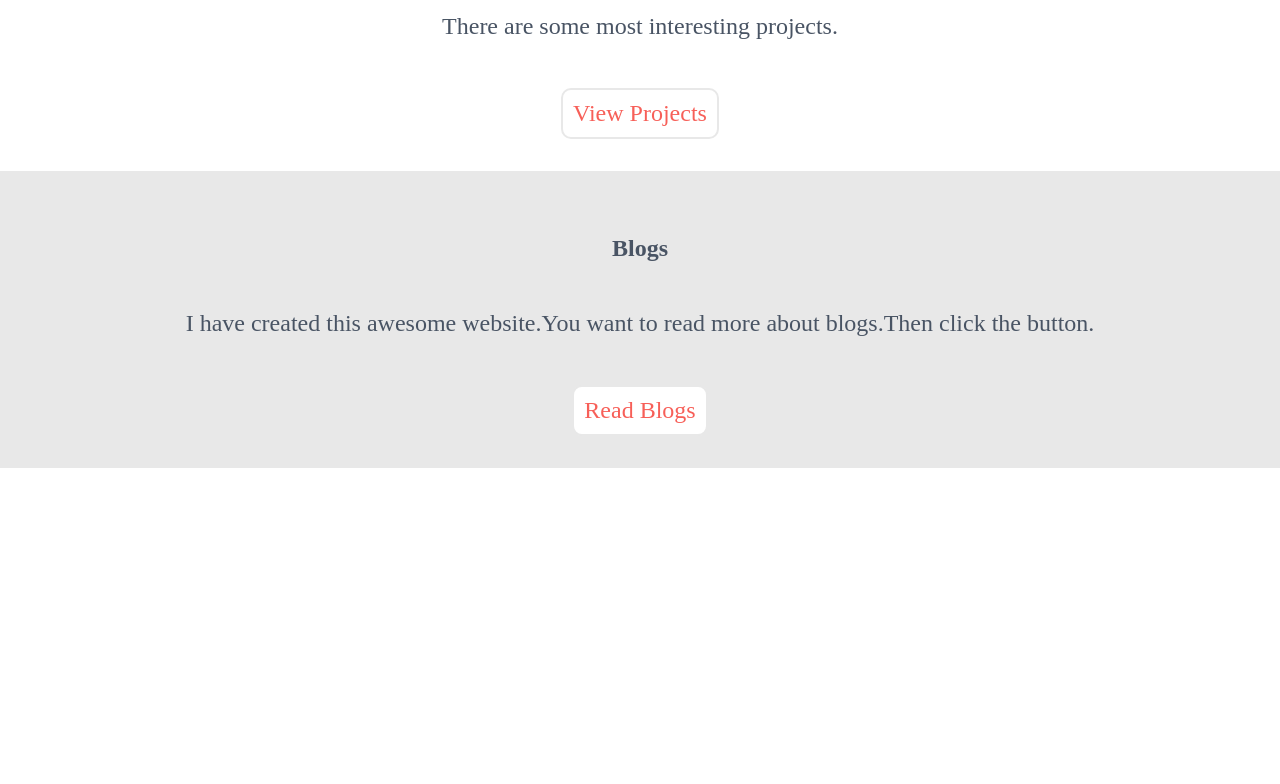
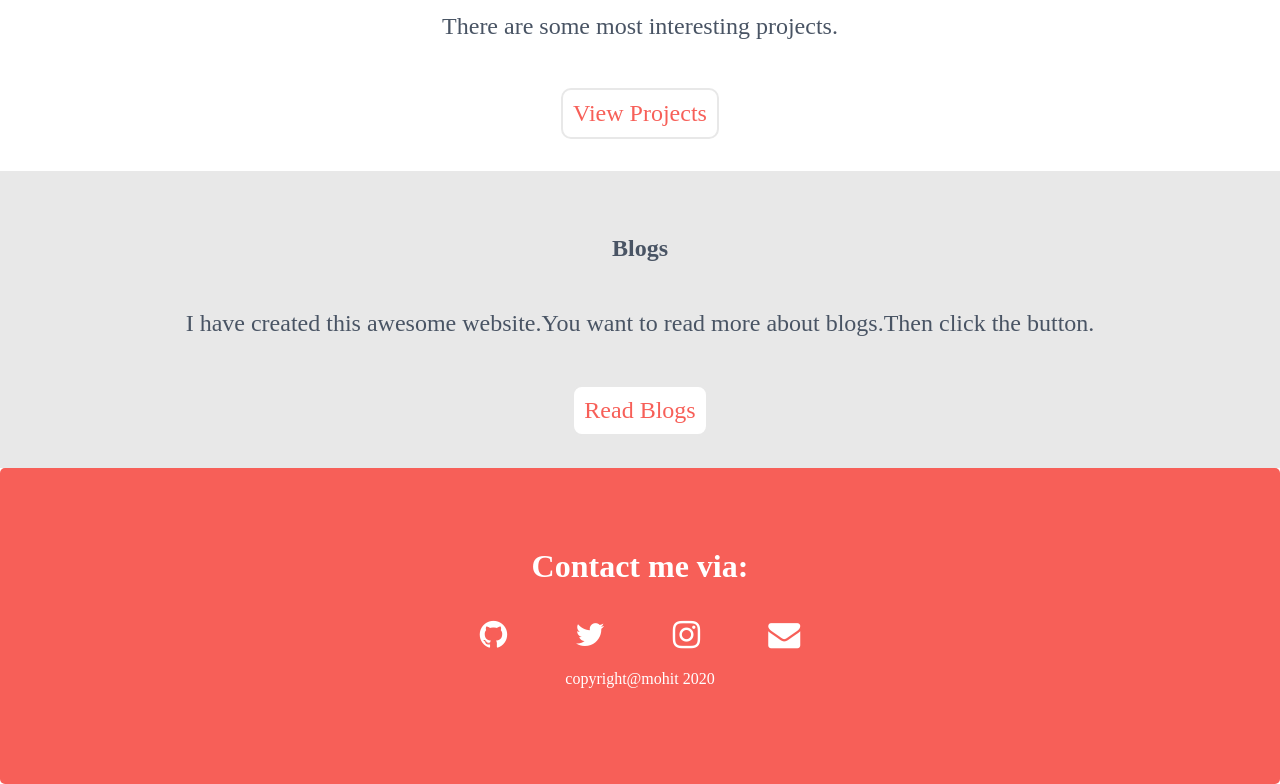
Before and after one commit to mohit0268/MyPortfolio, a plain HTML site: page index.html in a window 1280 px wide. Shown: the part 1112-1896 px from the top of the page. Before the commit the page ends 1580 px from the top, so only its background shows below. Drawn offline with Linux system fonts and the light colour scheme.

Commit message:
footer completed

```diff
--- a/index.html
+++ b/index.html
@@ -6,6 +6,9 @@
     <meta name="viewport" content="width=device-width, initial-scale=1.0">
     <title>My Portfolio</title>
     <link rel="stylesheet"  type="text/css" href="styles.css">
+
+    <link rel="stylesheet" href="https://cdn.jsdelivr.net/npm/@fortawesome/fontawesome-free@5.15.3/css/fontawesome.min.css" integrity="sha384-wESLQ85D6gbsF459vf1CiZ2+rr+CsxRY0RpiF1tLlQpDnAgg6rwdsUF1+Ics2bni" crossorigin="anonymous">
+    <link rel="stylesheet" href="https://cdnjs.cloudflare.com/ajax/libs/font-awesome/4.7.0/css/font-awesome.min.css">
 
 
 
@@ -73,7 +76,19 @@
             </div>
         </section>
 
+        <!-- footer -->
 
+        <footer class="footer">
+            <h1 id="heading">Contact me via:</h1>
+
+            <a id="link" href="https://github.com/mohit0268"> <i class="fa fa-github square"></i></a>
+
+
+            <a id="link" href="https://twitter.com/mohitpur0268"><i class="fa fa-twitter"></i></a>
+            <a id="link" href="#"><i class="fa fa-instagram"></i></a>
+            <a id="link" href="#"><i class="fa fa-envelope"></i></a>
+            <p>copyright@mohit 2020</p>
+        </footer>
 
 
 </body>
--- a/styles.css
+++ b/styles.css
@@ -142,3 +142,25 @@
         color:var(--light-color);
         text-decoration: none;
     }
+
+    /* footer */
+    .footer{
+        background-color: var(--primary-color);
+        padding:5rem;
+        text-align: center;
+        color:var(--light-color);
+        border-radius: 5px;
+
+    }
+    #link{
+        color:white;
+        padding: 2rem;
+        font-size:2rem;
+    }
+    footer h1{
+        padding-bottom: 2rem;
+    }
+    footer p{
+        position: relative;
+        padding:1rem;
+    }
```
